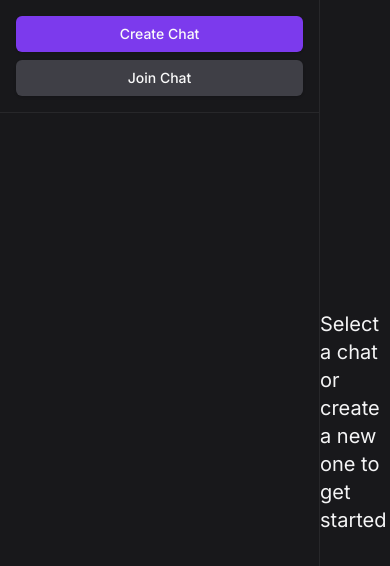
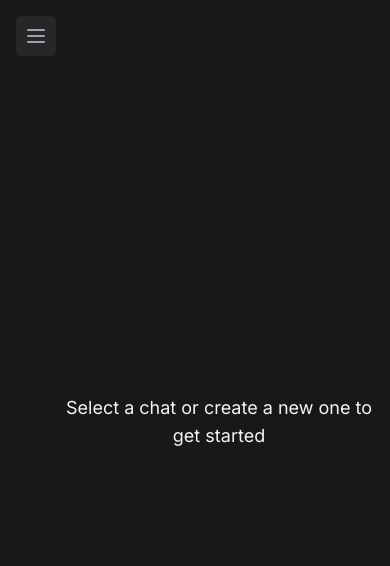
Before and after one commit to nithinag10/getherly-frontend, a Next.js app: page /chat in a window 390 px wide. Shown: the top 566 px of the page. Built offline with nearby package versions, Linux system fonts and the light colour scheme.

Commit message:
aligned for mobile

```diff
--- a/app/chat/[id]/page.tsx
+++ b/app/chat/[id]/page.tsx
@@ -147,12 +147,12 @@ export default function ChatPage() {
   return (
     <div className="flex flex-col h-screen bg-zinc-900">
       <header className="bg-zinc-800 p-4 flex justify-between items-center">
-        <h1 className="text-xl font-bold">Chat</h1>
+        <h1 className="text-xl font-bold md:ml-0 ml-12">Chat</h1> {/* Add margin for menu button */}
         {id && (
           <div className="flex gap-2">
             <Button
               onClick={() => setIsInviteModalOpen(true)}
-              className="bg-violet-600 hover:bg-violet-700 transition-colors"
+              className="bg-violet-600 hover:bg-violet-700 transition-colors text-sm md:text-base"
             >
               Invite
             </Button>
@@ -161,13 +161,13 @@ export default function ChatPage() {
                 handleGetSummary()
                 setIsSummaryOpen(true)
               }}
-              className="bg-violet-600 hover:bg-violet-700 transition-colors"
+              className="bg-violet-600 hover:bg-violet-700 transition-colors text-sm md:text-base"
               disabled={isLoadingSummary}
             >
               {isLoadingSummary ? (
                 <>
                   <Loader2 className="mr-2 h-4 w-4 animate-spin" />
-                  Loading...
+                  <span className="hidden md:inline">Loading...</span>
                 </>
               ) : (
                 'Catch Up'
@@ -179,7 +179,7 @@ export default function ChatPage() {
 
       {/* Summary Dialog */}
       <Dialog open={isSummaryOpen && summary !== null} onOpenChange={setIsSummaryOpen}>
-        <DialogContent className="bg-zinc-800 border-zinc-700 text-zinc-100 max-w-2xl">
+        <DialogContent className="bg-zinc-800 border-zinc-700 text-zinc-100 max-w-[90vw] md:max-w-2xl mx-4">
           <DialogHeader>
             <DialogTitle className="text-lg font-semibold flex justify-between items-center">
               Chat Summary
@@ -246,9 +246,11 @@ export default function ChatPage() {
       )}
 
       {id ? (
-        <div className="flex-1 overflow-y-auto p-4 space-y-4 h-0">
+        <div className="flex-1 overflow-y-auto p-2 md:p-4 space-y-2 md:space-y-4 h-0">
           {messages.map((message, index) => (
-            <div key={message.id || message.tempId || index} className="bg-zinc-800 p-3 rounded-lg">
+            <div key={message.id || message.tempId || index}
+              className="bg-zinc-800 p-2 md:p-3 rounded-lg text-sm md:text-base"
+            >
               <p>
                 <strong className="text-violet-400">{message.sender_id}: </strong>
                 {message.content}
@@ -264,15 +266,18 @@ export default function ChatPage() {
       )}
 
       {id && (
-        <div className="p-4 bg-zinc-800">
+        <div className="p-2 md:p-4 bg-zinc-800">
           <div className="flex space-x-2">
             <Input
               value={newMessage}
               onChange={(e) => setNewMessage(e.target.value)}
               placeholder="Type your message..."
-              className="flex-1 bg-zinc-700 border-zinc-600 text-zinc-100 placeholder-zinc-400"
+              className="flex-1 bg-zinc-700 border-zinc-600 text-zinc-100 placeholder-zinc-400 text-sm md:text-base"
             />
-            <Button onClick={handleSendMessage} className="bg-violet-600 hover:bg-violet-700">
+            <Button
+              onClick={handleSendMessage}
+              className="bg-violet-600 hover:bg-violet-700 px-3 md:px-4"
+            >
               Send
             </Button>
           </div>
--- a/app/chat/layout.tsx
+++ b/app/chat/layout.tsx
@@ -7,7 +7,7 @@ import { useUserId } from '@/hooks/useUserId'
 import { Button } from '@/components/ui/button'
 import { CreateChatModal } from '@/components/create-chat-modal'
 import { JoinChatModal } from '@/components/join-chat-modal'
-
+import { Menu, X } from 'lucide-react'
 
 interface Chat {
   id: string;
@@ -23,6 +23,7 @@ interface GetUserChatsResponse {
 }
 
 export default function ChatLayout({ children }: { children: React.ReactNode }) {
+  const [isMobileMenuOpen, setIsMobileMenuOpen] = useState(false)
   const router = useRouter();
   const userId = useUserId();
   const [chats, setChats] = useState<Chat[]>([]);
@@ -48,9 +49,27 @@ export default function ChatLayout({ children }: { children: React.ReactNode })
   };
 
   return (
-    <div className="flex h-screen bg-zinc-900">
+    <div className="flex h-screen bg-zinc-900 relative">
+      {/* Mobile menu button */}
+      <button
+        onClick={() => setIsMobileMenuOpen(!isMobileMenuOpen)}
+        className="md:hidden fixed top-4 left-4 z-50 p-2 bg-zinc-800 rounded-md"
+      >
+        {isMobileMenuOpen ? (
+          <X className="h-6 w-6 text-zinc-400" />
+        ) : (
+          <Menu className="h-6 w-6 text-zinc-400" />
+        )}
+      </button>
+
       {/* Sidebar */}
-      <div className="w-80 border-r border-zinc-800 flex flex-col">
+      <div className={`
+        fixed md:static inset-y-0 left-0 transform
+        ${isMobileMenuOpen ? 'translate-x-0' : '-translate-x-full'}
+        md:translate-x-0 transition-transform duration-200 ease-in-out
+        w-[280px] md:w-80 border-r border-zinc-800 flex flex-col
+        bg-zinc-900 md:bg-transparent z-40
+      `}>
         <div className="p-4 border-b border-zinc-800">
           <div className="space-y-2">
             <Button
@@ -73,11 +92,14 @@ export default function ChatLayout({ children }: { children: React.ReactNode })
           {chats.map((chat) => (
             <div
               key={chat.id}
-              onClick={() => handleChatClick(chat.id)}
-              className="p-4 hover:bg-zinc-800 cursor-pointer border-b border-zinc-800"
+              onClick={() => {
+                handleChatClick(chat.id)
+                setIsMobileMenuOpen(false)
+              }}
+              className="p-3 md:p-4 hover:bg-zinc-800 cursor-pointer border-b border-zinc-800"
             >
-              <h3 className="font-semibold text-zinc-100">{chat.chat_name}</h3>
-              <p className="text-sm text-zinc-400 truncate">{chat.agenda}</p>
+              <h3 className="font-semibold text-zinc-100 text-sm md:text-base">{chat.chat_name}</h3>
+              <p className="text-xs md:text-sm text-zinc-400 truncate">{chat.agenda}</p>
               {chat.last_message && (
                 <p className="text-sm text-zinc-500 mt-1 truncate">
                   {chat.last_message}
@@ -92,7 +114,7 @@ export default function ChatLayout({ children }: { children: React.ReactNode })
       </div>
 
       {/* Main Content */}
-      <div className="flex-1">
+      <div className="flex-1 md:ml-0">
         {children}
       </div>
 
--- a/app/chat/page.tsx
+++ b/app/chat/page.tsx
@@ -1,7 +1,7 @@
 export default function ChatPage() {
   return (
-    <div className="flex items-center justify-center h-full bg-zinc-900 text-zinc-100">
-      <p className="text-xl">Select a chat or create a new one to get started</p>
+    <div className="flex items-center justify-center h-full bg-zinc-900 text-zinc-100 p-4 text-center">
+      <p className="text-lg md:text-xl ml-12 md:ml-0">Select a chat or create a new one to get started</p>
     </div>
   )
 }
```
